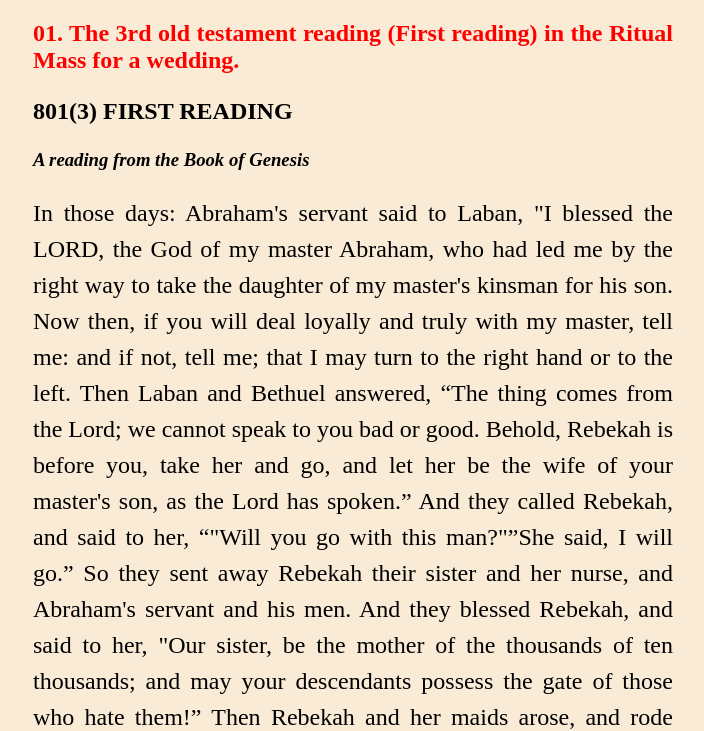
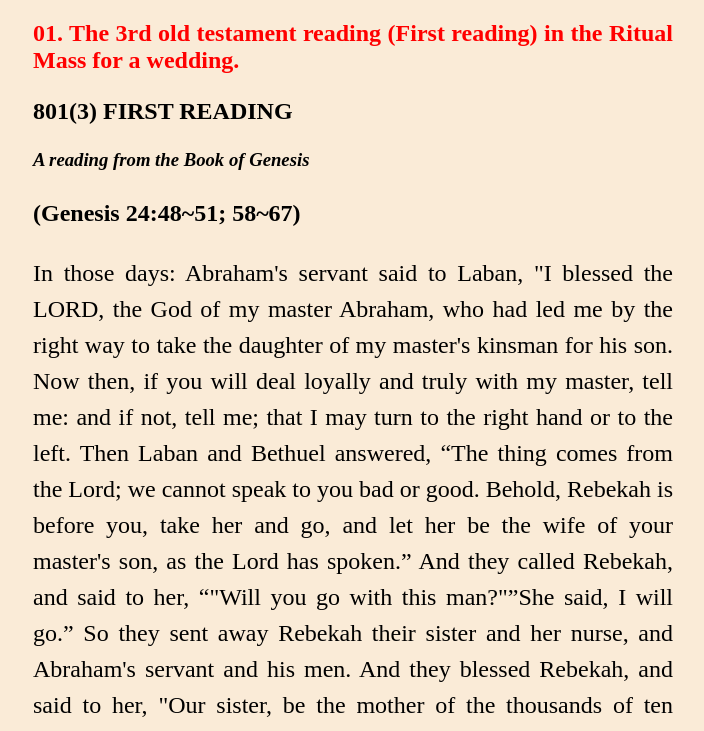
Before and after one commit to Inno1280/Audition-readings, a plain HTML site: page public/reading1.html in a window 1280 px wide. Shown: the top 731 px of the page, without its empty margins (287-991 px from the left). Drawn offline with Linux system fonts and the light colour scheme.

Commit message:
Chapter for reading 1

```diff
--- a/public/reading1.html
+++ b/public/reading1.html
@@ -13,7 +13,7 @@
     <h2 class="reading-no">01. The 3rd old testament reading (First reading) in the Ritual Mass for a wedding.</h2>
     <h3 class="reading-title">801(3) FIRST READING</h3>
     <h3 class="introduction">A reading from the Book of Genesis </h3>
-    <h3 class="reading-chapter"></h3>
+    <h3 class="reading-chapter">(Genesis 24:48~51; 58~67)</h3>
     <p class="reading-body">In those days: Abraham's servant said to Laban, "I blessed the LORD, the God of my master
         Abraham, who had led me by the right way to take the daughter of my master's kinsman for his son.
         Now then, if you will deal loyally and truly with my master, tell me: and if not, tell me; that I may turn to
```
